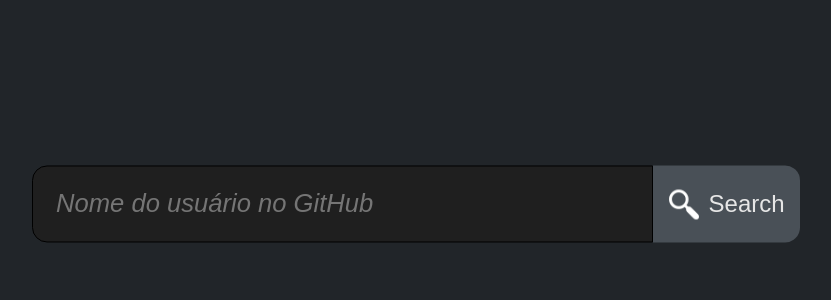
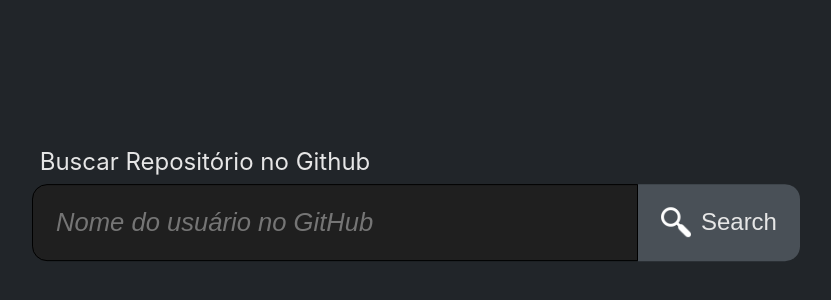
Before and after one commit to SamuelDAlencar/desafio_atlas, a React (Create React App) app: page / in a window 1280 px wide. Shown: the part 116-416 px from the top of the page, without its empty margins (224-1055 px from the left). Built offline with nearby package versions, Linux system fonts and the light colour scheme.

Commit message:
style: adiciona texto descritivo no topo do input

```diff
--- a/src/pages/Home/index.css
+++ b/src/pages/Home/index.css
@@ -5,12 +5,17 @@
 .home_main {
   width: 60%;
   max-width: 850px;
-  text-align: center;
   position: absolute;
   top: 40%;
   left: 50%;
   -ms-transform: translate(-50%, -50%);
   transform: translate(-50%, -50%);
+}
+
+.home_p {
+  font-size: 150%;
+  margin: 0 0 1% 1%;
+  color: rgb(230, 230, 230);
 }
 
 .home_searchSection {
@@ -45,7 +50,7 @@
   font-size: 150%;
   border: 0;
   border-radius: 0 15px 15px 0;
-  padding: 1% 2%;
+  padding: 2% 3%;
   background-color: #495057;
   color: rgb(230, 230, 230);
   cursor: pointer;
@@ -65,10 +70,6 @@
   margin-right: 10px;
 }
 
-.home_searchSection_warning_h2 {
-  color: rgb(221, 115, 115);
-}
-
 ::-webkit-input-placeholder {
   font-style: italic;
 }
--- a/src/pages/Home/index.js
+++ b/src/pages/Home/index.js
@@ -58,6 +58,7 @@
   return (
     <>
       <main className='home_main'>
+        <p className='home_p'>Buscar Repositório no Github</p>
         <section className='home_searchSection'>
           <input
             className='home_searchSection_input'
```
